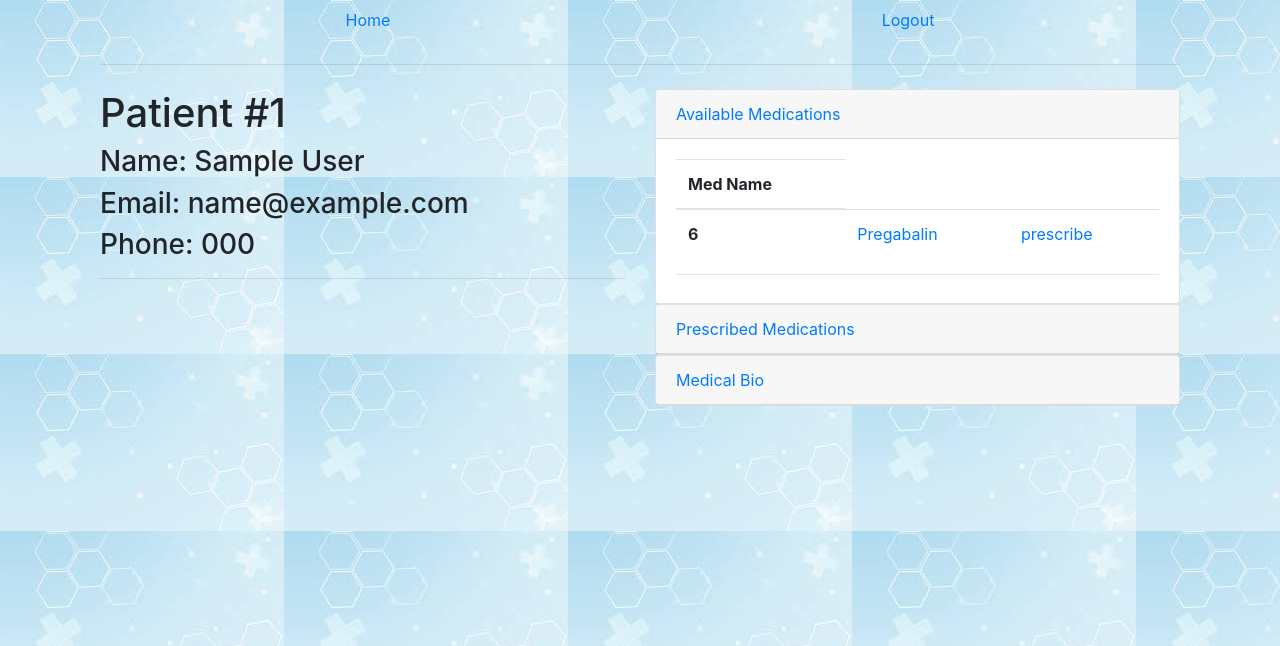
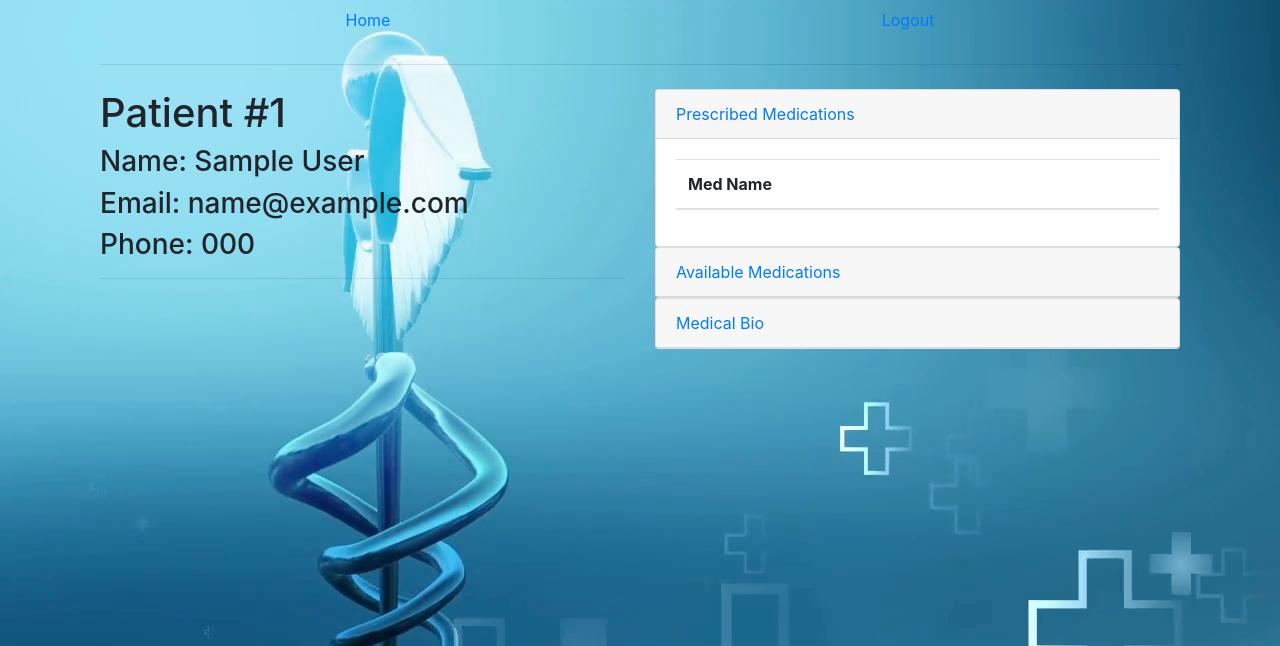
Before and after one commit to jcasorla/Expimed, a Django app: page /dash/patient/1 in a window 1280 px wide. Shown: the top 646 px of the page. Run offline with Django 3.2, Linux system fonts and the light colour scheme; data comes from the database, SQL or seed files in the repository; both versions use the stored data as it was after the commit; tables that the repository leaves empty hold one stand-in row (values such as "Sample post"); lists and menus that the app fills with data are empty; parts of the project's set-up code (start-up, migrations or seed data) failed here and were passed over; some libraries are stand-ins or nearby versions.

Commit message:
visual improvements

```diff
--- a/apps/dashboard_app/static/dashboard_app/css/style.css
+++ b/apps/dashboard_app/static/dashboard_app/css/style.css
@@ -1,5 +1,5 @@
 
 
 body {
-    background-image: url(medical-back5.jpg);
+    background-image: url(medical-background.png);
 }
--- a/apps/dashboard_app/templates/dashboard_app/new_medication.html
+++ b/apps/dashboard_app/templates/dashboard_app/new_medication.html
@@ -3,7 +3,6 @@
   <head>
     <meta charset="utf-8">
     <meta name="viewport" content="width=device-width, initial-scale=1, shrink-to-fit=no">
-    <!-- <meta name="description" content="ExpiMed Registration"> -->
     <title>New Medication</title>
     <link rel="stylesheet" href="https://stackpath.bootstrapcdn.com/bootstrap/4.3.1/css/bootstrap.min.css" integrity="sha384-ggOyR0iXCbMQv3Xipma34MD+dH/1fQ784/j6cY/iJTQUOhcWr7x9JvoRxT2MZw1T" crossorigin="anonymous">
     {% load static %}
@@ -34,8 +33,6 @@
       <div class="page-header">
           <h1>New Medication</h1>
       </div>
-      <!-- <label class="radio-inline"><input type="radio" name="optradio" checked>Doctor</label>
-      <label class="radio-inline"><input type="radio" name="optradio">Patient</label> -->
 
       <div class="row justify-content-center align-items-center">
         <div class="col-lg align-self-center">
@@ -57,7 +54,6 @@
             <div class="form-group col-md-6 align-self-center">
               <label for="input_desc">Description</label>
               <textarea class="form-control" rows="5" id="input_desc" placeholder="description" name="description"></textarea>
-              <!-- <input type="text" class="form-control" id="input_desc" placeholder="description" name="description"> -->
             </div>
             <div class="form-group col-md-6 align-self-center">
               <button type="submit" class="btn btn-primary" value='Submit'>Create</button>
--- a/apps/dashboard_app/templates/dashboard_app/new_patient.html
+++ b/apps/dashboard_app/templates/dashboard_app/new_patient.html
@@ -3,7 +3,6 @@
   <head>
     <meta charset="utf-8">
     <meta name="viewport" content="width=device-width, initial-scale=1, shrink-to-fit=no">
-    <!-- <meta name="description" content="ExpiMed Registration"> -->
     <title>New Patient</title>
     <link rel="stylesheet" href="https://stackpath.bootstrapcdn.com/bootstrap/4.3.1/css/bootstrap.min.css" integrity="sha384-ggOyR0iXCbMQv3Xipma34MD+dH/1fQ784/j6cY/iJTQUOhcWr7x9JvoRxT2MZw1T" crossorigin="anonymous">
     {% load static %}
@@ -35,8 +34,6 @@
       <div class="page-header">
           <h1>New Patient</h1>
       </div>
-      <!-- <label class="radio-inline"><input type="radio" name="optradio" checked>Doctor</label>
-      <label class="radio-inline"><input type="radio" name="optradio">Patient</label> -->
 
 
       <form action='/dash/insert_patient' method='post'>
--- a/apps/dashboard_app/templates/dashboard_app/view_med.html
+++ b/apps/dashboard_app/templates/dashboard_app/view_med.html
@@ -3,7 +3,6 @@
   <head>
     <meta charset="utf-8">
     <meta name="viewport" content="width=device-width, initial-scale=1, shrink-to-fit=no">
-    <!-- <meta name="description" content="ExpiMed Registration"> -->
     <title>New Medication</title>
     <link rel="stylesheet" href="https://stackpath.bootstrapcdn.com/bootstrap/4.3.1/css/bootstrap.min.css" integrity="sha384-ggOyR0iXCbMQv3Xipma34MD+dH/1fQ784/j6cY/iJTQUOhcWr7x9JvoRxT2MZw1T" crossorigin="anonymous">
     <script src="https://ajax.googleapis.com/ajax/libs/jquery/3.4.1/jquery.min.js"></script>
@@ -61,7 +60,6 @@
                   </div>
                   <div id="collapseOne" class="collapse show" data-parent="#accordion">
                     <div class="card-body">
-                        <!-- <h5>Prescribed To:</h5> -->
                         <table class="table table-condensed">
                             <thead>
                                 <tr>
--- a/apps/dashboard_app/templates/dashboard_app/view_patient2.html
+++ b/apps/dashboard_app/templates/dashboard_app/view_patient2.html
@@ -46,16 +46,45 @@
 
                 <div id="accordion">
 
+
+
+                    <div class="card">
+                        <div class="card-header">
+                        <a class="collapsed card-link" data-toggle="collapse" href="#collapseTwo">
+                            Prescribed Medications
+                        </a>
+                        </div>
+                        <div id="collapseTwo" class="collapse show" data-parent="#accordion">
+                        <div class="card-body">
+                            <div class="col-lg-15" >
+                                    <table class="table table-condensed">
+                                        <thead>
+                                            <tr>
+                                                <th>Med Name</th>
+                                            </tr>
+                                        </thead>
+                                        <tbody>
+                                            {% for my_med in my_meds %}
+                                            <tr>
+                                            <th scope="row">{{my_med.id}}</th><td><a href="/dash/med/{{my_med.id}}">{{my_med.name}}</a></td><td><a href="/dash/patient/{{pat.id}}/unpresc_med/{{my_med.id}}">un-prescribe</a></td>
+                                            </tr>
+
+                                            {% endfor %}
+                                        </tbody>
+                                    </table>
+                                </div>
+                            </div>
+                        </div>
+                    </div>
                     <div class="card">
                         <div class="card-header">
                         <a class="card-link" data-toggle="collapse" href="#collapseOne">
                             Available Medications
                         </a>
                         </div>
-                        <div id="collapseOne" class="collapse show" data-parent="#accordion">
+                        <div id="collapseOne" class="collapse" data-parent="#accordion">
                         <div class="card-body">
                             <div class="col-lg-15" >
-                                <!-- <h5>Available Medications</h5> -->
                                 <table class="table table-condensed">
                                     <thead>
                                         <tr>
@@ -76,37 +105,7 @@
                             <hr class="my-2">
 
 
-                        </div>
-                        </div>
-                    </div>
-
-                    <div class="card">
-                        <div class="card-header">
-                        <a class="collapsed card-link" data-toggle="collapse" href="#collapseTwo">
-                            Prescribed Medications
-                        </a>
-                        </div>
-                        <div id="collapseTwo" class="collapse" data-parent="#accordion">
-                        <div class="card-body">
-                            <div class="col-lg-15" >
-                                    <!-- <h5>Prescribed Medications</h5> -->
-                                    <table class="table table-condensed">
-                                        <thead>
-                                            <tr>
-                                                <th>Med Name</th>
-                                            </tr>
-                                        </thead>
-                                        <tbody>
-                                            {% for my_med in my_meds %}
-                                            <tr>
-                                            <th scope="row">{{my_med.id}}</th><td><a href="/dash/med/{{my_med.id}}">{{my_med.name}}</a></td><td><a href="/dash/patient/{{pat.id}}/unpresc_med/{{my_med.id}}">un-prescribe</a></td>
-                                            </tr>
-
-                                            {% endfor %}
-                                        </tbody>
-                                    </table>
-                                </div>
-                        </div>
+                            </div>
                         </div>
                     </div>
 
@@ -117,9 +116,9 @@
                         </a>
                         </div>
                         <div id="collapseThree" class="collapse" data-parent="#accordion">
-                        <div class="card-body">
-                            Medical Bio
-                        </div>
+                            <div class="card-body">
+                                Medical Bio
+                            </div>
                         </div>
                     </div>
 
--- a/apps/dashboard_app/urls.py
+++ b/apps/dashboard_app/urls.py
@@ -5,7 +5,7 @@ from . import views
 urlpatterns = [
     url(r'^dash/show$', views.show),
     url(r'^dash/meds_grid$', views.meds_grid),
-    url(r'^dash/calendar$', views.calendar),
+    # url(r'^dash/calendar$', views.calendar),
     url(r'^dash/new_patient$', views.new_patient),
     url(r'^dash/insert_patient$', views.insert_patient),
     url(r'^dash/patient/(?P<my_val>\d+)$', views.patient_view),
--- a/apps/login_app/templates/login_app/landing_page.html
+++ b/apps/login_app/templates/login_app/landing_page.html
@@ -42,7 +42,7 @@
         <div class="row">
             <div class="jumbotron">
               <h1 class="display-4">Welcome to ExpiMed!</h1>
-              <img class="img-fluid" src="{% static 'login_app/images/medical-web-designs.jpg' %}" alt="medhero">
+              <img class="img-fluid" src="{% static 'login_app/images/medical-back3.jpg' %}" alt="medhero">
 
 
             </div>
```
Also changed, not shown: apps/dashboard_app/templates/dashboard_app/medication_grid.html (+2 -12 lines), apps/dashboard_app/templates/dashboard_app/patient_grid.html (+3 -43 lines), apps/login_app/views.py (+8 -3 lines), apps/login_app/static/login_app/images/medical-back3.jpg (added), db.sqlite3.
